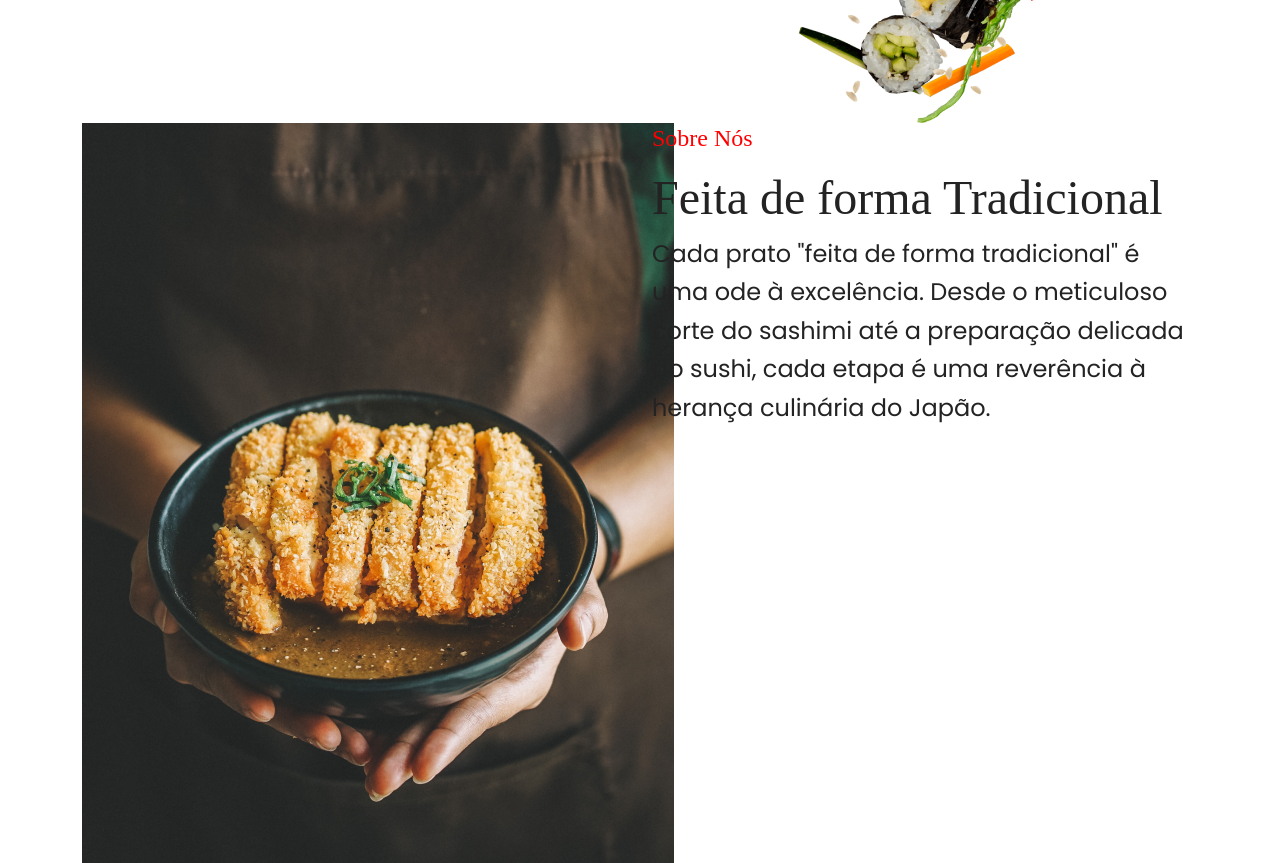
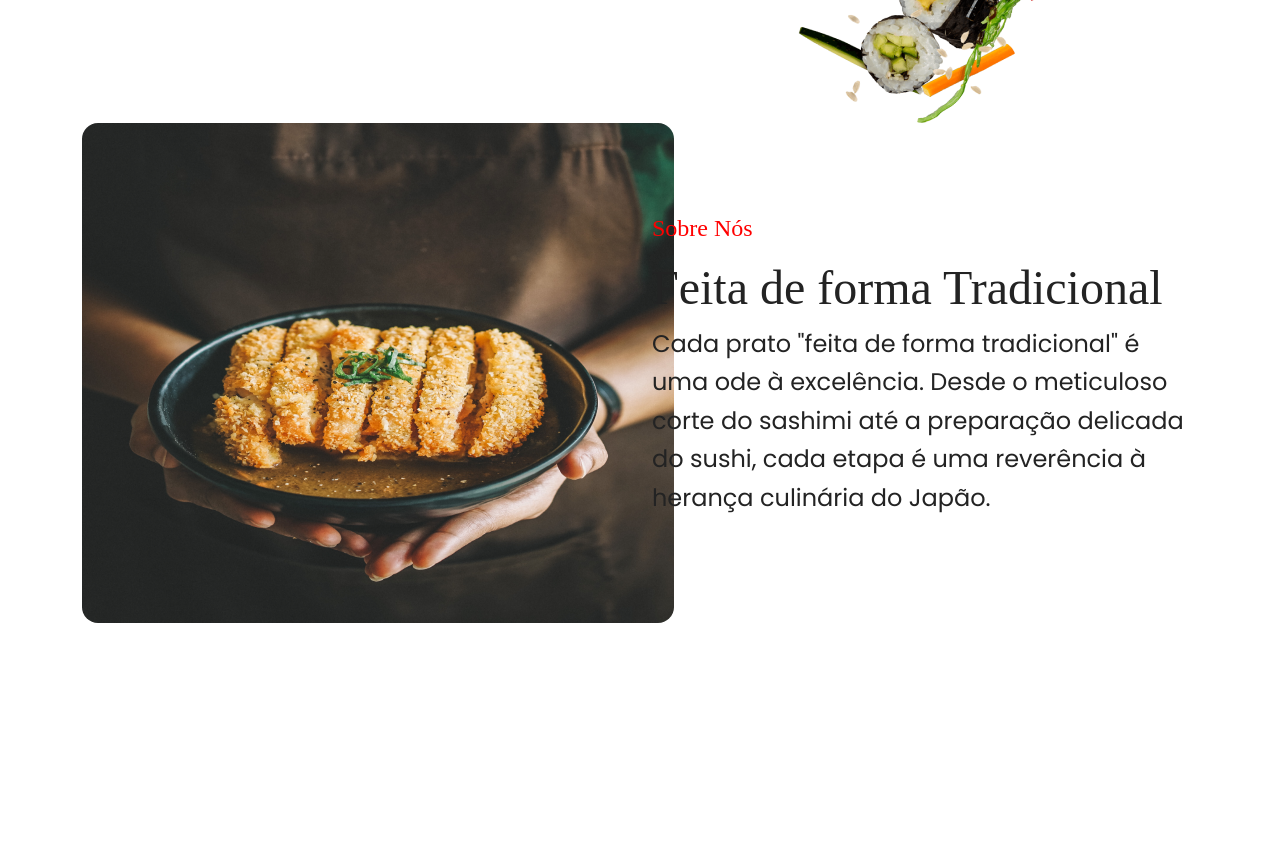
Before and after one commit to VRocca10/landing_page_oriental, a plain HTML site: page index.html in a window 1280 px wide. Shown: the part 540-1403 px from the top of the page. After the commit the page ends 1163 px from the top, so only its background shows below. Drawn offline with nearby package versions, Linux system fonts and the light colour scheme; a web font is replaced by a local one.

Commit message:
atualização de section

```diff
--- a/index.html
+++ b/index.html
@@ -50,15 +50,15 @@
         </div>
     </section>
 
-    <section>
+    <section class="description">
         <div class="container">
             <div class="row">
                 <div class="col-lg-6">
-                    <img src="./image/image.png" alt="">
+                    <img class="description_image" src="./image/image.png" alt="">
                 </div>
 
-                <div class="col-lg-6">
-                    <p class="description">Sobre Nós</p>
+                <div class="col-lg-6 description_text">
+                    <p class="description_item">Sobre Nós</p>
                     <h2 class="title">Feita de forma Tradicional</h2>
                     <p class="text">Cada prato "feita de forma tradicional" é uma ode à excelência. Desde o meticuloso corte do
                         sashimi até a preparação delicada do sushi, cada etapa é uma reverência à herança culinária do
--- a/main.css
+++ b/main.css
@@ -43,9 +43,8 @@ header {
     display: flex;
     justify-content: space-between;
     margin-top: 40px;
-}
 
-header li {
+    li {
         display: flex;
         gap: 54px;
         list-style: none;
@@ -60,12 +59,13 @@ header li {
         align-items: center;
         margin-bottom: 0;
     }
+}
+
 
 
 /* Section Menu */
 .menu {
     padding-top: 40px;
-}
 
     .menu_item {
         display: flex;
@@ -77,10 +77,20 @@ header li {
         display: flex;
         justify-self: end;
     }
+}
+
+
+
+
 
 /* Seção Description */
+.description{
+    .description_text {
+        display: block;
+        align-content: center;
+    }
 
-.description {
+    .description_item {
         font-family: Koh Santepheap;
         font-size: 24px;
         font-weight: 400;
@@ -90,3 +100,10 @@ header li {
         text-decoration-skip-ink: none;
         color: #ff0000;
     }
+
+    .description_image {
+        width: 592px;
+        height: 500px;
+        border-radius: 16px;
+    }
+}
```
Lines whose indentation alone changed are shown as unchanged.
